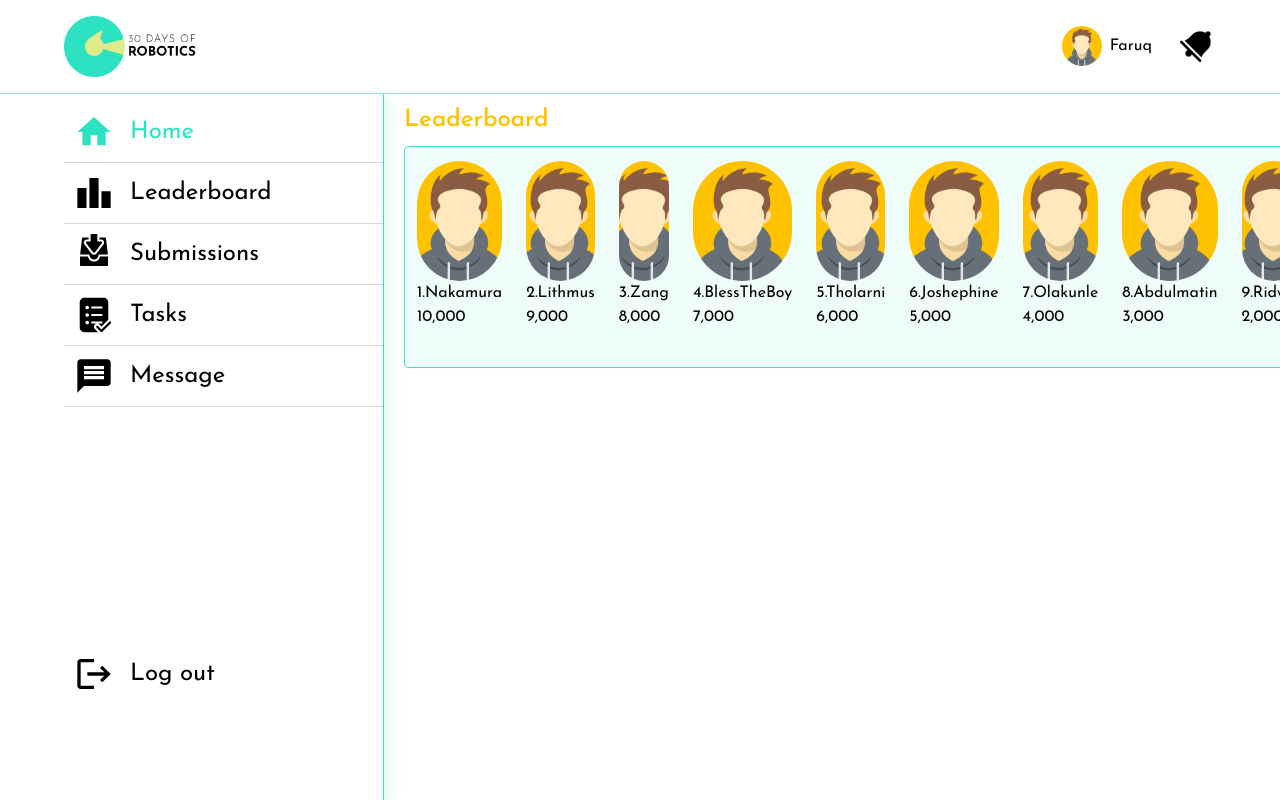
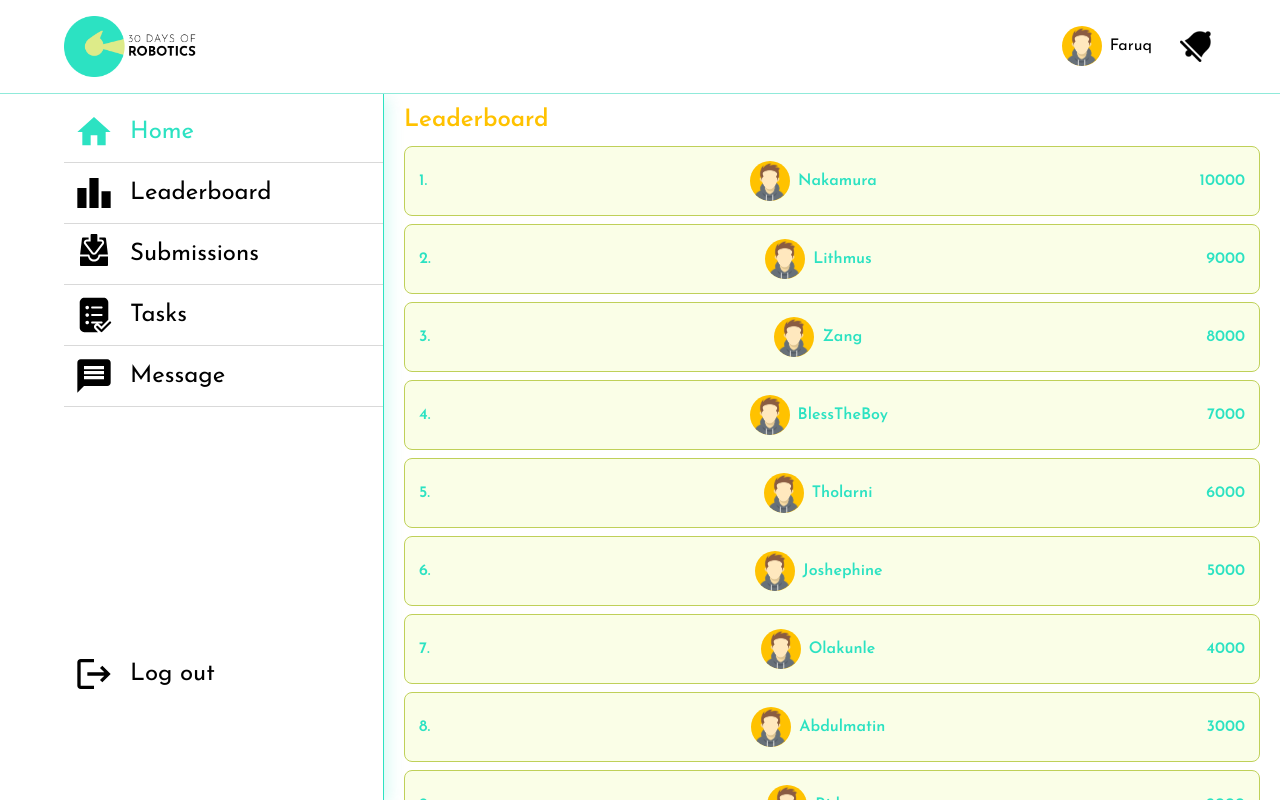
Before and after one commit to matincodes/30_days_of_robotics, a Next.js app in the folder frontend/: page / in a window 1280 px wide. Built offline with nearby package versions, Linux system fonts and the light colour scheme.

Commit message:
dummy leaderboard completed

```diff
--- /dev/null
+++ b/frontend/components/Image.tsx
@@ -0,0 +1,24 @@
+type Props = {
+  src: string;
+  alt: string;
+  className?: string;
+};
+/* use `interface` if exporting so that consumers can extend */
+
+const Image = ({ src, alt, className }: Props) => {
+  return (
+    <div
+      className={`bg-center bg-no-repeat bg-cover relative fill-[#BBBBBB] bg-[#BBBBBB] shrink-0 ${
+        className ? className : ""
+      }`}
+      role="img"
+      aria-label={alt}
+      title={alt}
+      style={{
+        backgroundImage: `url("${src}")`,
+      }}
+    ></div>
+  );
+};
+
+export default Image;
--- a/frontend/components/Leaderboard.tsx
+++ b/frontend/components/Leaderboard.tsx
@@ -1,4 +1,5 @@
 import Image from "next/image";
+import { default as DivImage } from "./Image";
 
 type Props = {
   variant: "list" | "scroll";
@@ -120,19 +121,21 @@ const ListItem = ({ player, position }: ItemProps) => {
 
 const ScrollItem = ({ player, position }: ItemProps) => {
   return (
-    <div className="px-3">
-      <Image
+    <div className="px-3 border-r border-teal last:border-none lg:px-4">
+      <DivImage
         src={player.avatar}
         alt={`${player.name} avatar`}
-        height={170}
-        width={170}
-        className="rounded-full overflow-hidden w-[120px] h-[120px]"
+        // height={170}
+        // width={170}
+        className="rounded-full overflow-hidden w-[120px] h-[120px] lg:w-[170px] lg:h-[170px]"
       />
-      <div>
-        <span>{position}.</span>
+      <div className="text-center font-semibold text-sm mt-3 lg:text-base">
+        <span className="pr-1">{position}.</span>
         <span>{player.name}</span>
       </div>
-      <div>{player.points.toLocaleString()}</div>
+      <div className="text-center text-sm font-light lg:text-base">
+        {player.points.toLocaleString()}
+      </div>
     </div>
   );
 };
--- a/frontend/pages/index.tsx
+++ b/frontend/pages/index.tsx
@@ -17,7 +17,7 @@ export default function Home() {
         <link rel="icon" href="/favicon.ico" />
       </Head>
       <Layout>
-        <Leaderboard variant="scroll" />
+        <Leaderboard variant="list" />
       </Layout>
     </>
   );
```
